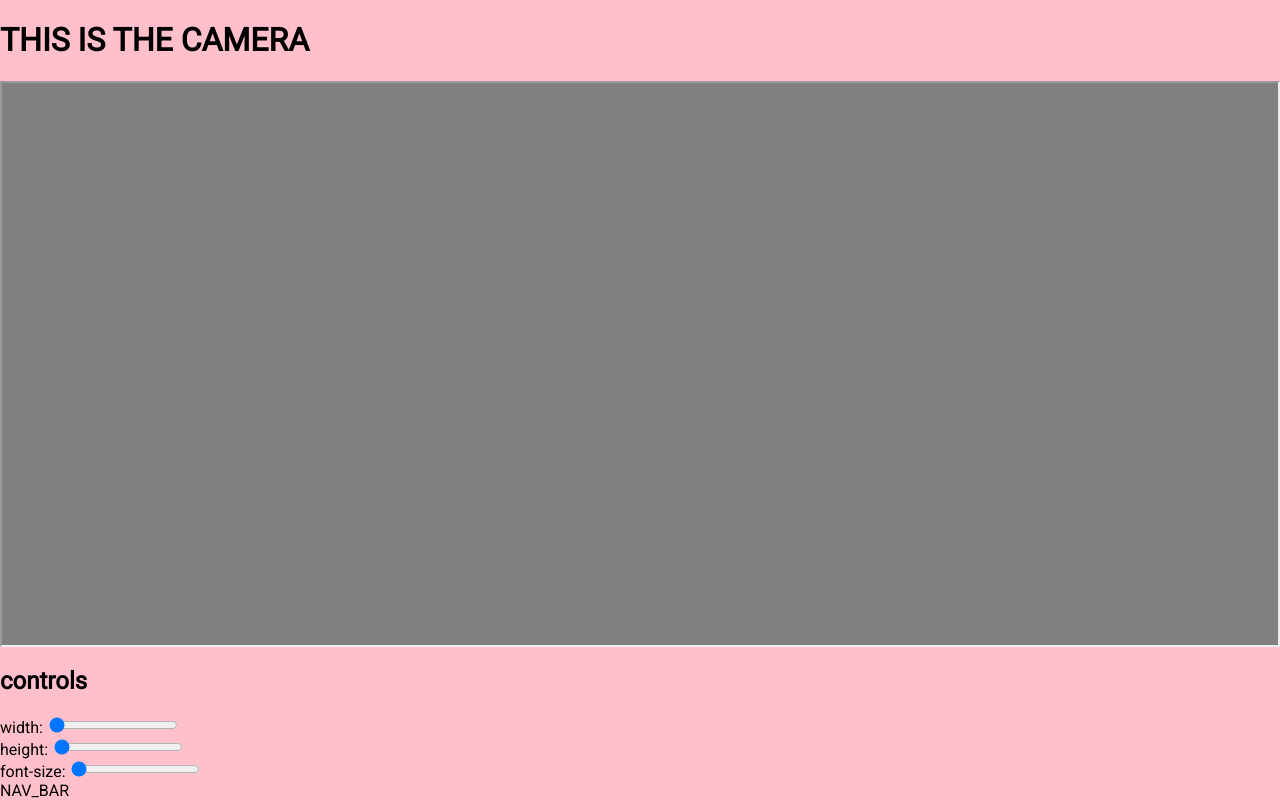
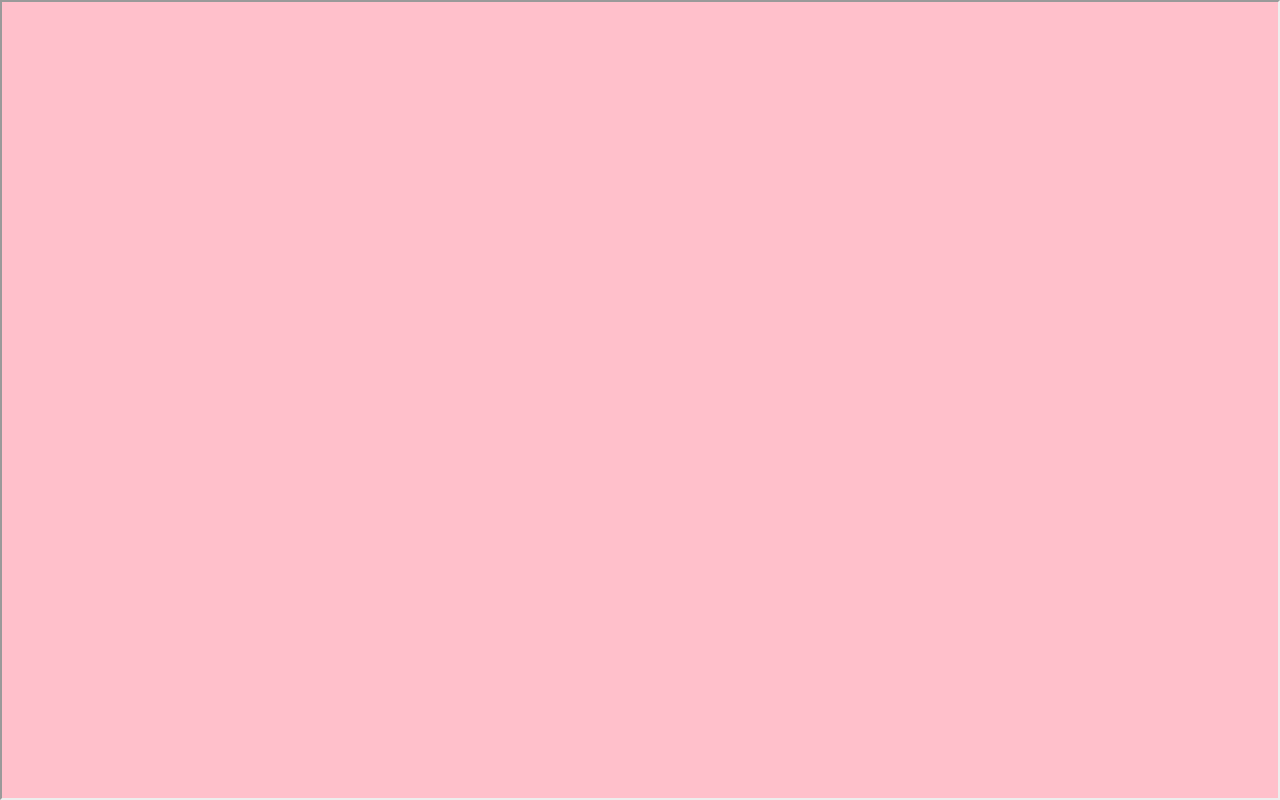
Before and after one commit to maladr0it/tracer, a React (Create React App) app: page /camera in a window 1280 px wide. Built offline with nearby package versions, Linux system fonts and the light colour scheme.

Commit message:
camera viewport occupies screen

```diff
--- a/src/views/Camera.css
+++ b/src/views/Camera.css
@@ -1,4 +1,5 @@
 .Camera {
+  position: relative;
   height: 100%;
   display: flex;
   flex-direction: column;
@@ -6,6 +7,9 @@
 }
 
 .Camera-viewport {
-  flex: 1;
-  background-color: grey;
+  position: fixed;
+  height: 100%;
+  width: 100%;
+  top: 0;
+  left: 0;
 }
--- a/src/views/Camera.jsx
+++ b/src/views/Camera.jsx
@@ -16,7 +16,6 @@ export const Camera = () => {
 
   return (
     <div className="Camera">
-      <h1>THIS IS THE CAMERA</h1>
       <iframe
         title="camera-viewport"
         className="Camera-viewport"
@@ -26,8 +25,7 @@ export const Camera = () => {
         <TextCanvas />
         <TextImage imageURL={imageURL} />
       </div> */}
-      <Controls />
-      <div>NAV_BAR</div>
+      {/* <Controls /> */}
     </div>
   );
 };
```
